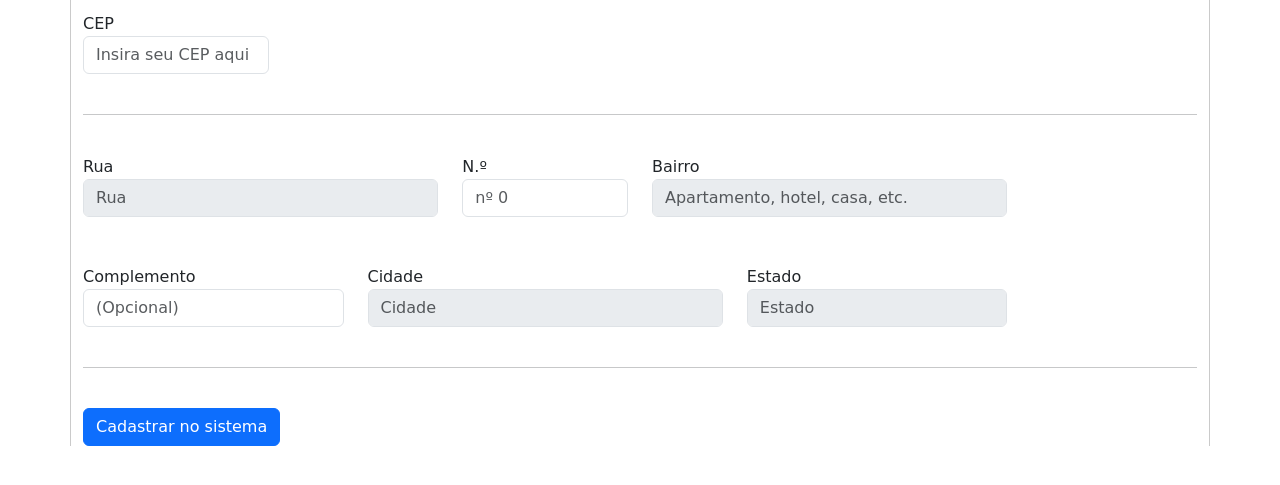
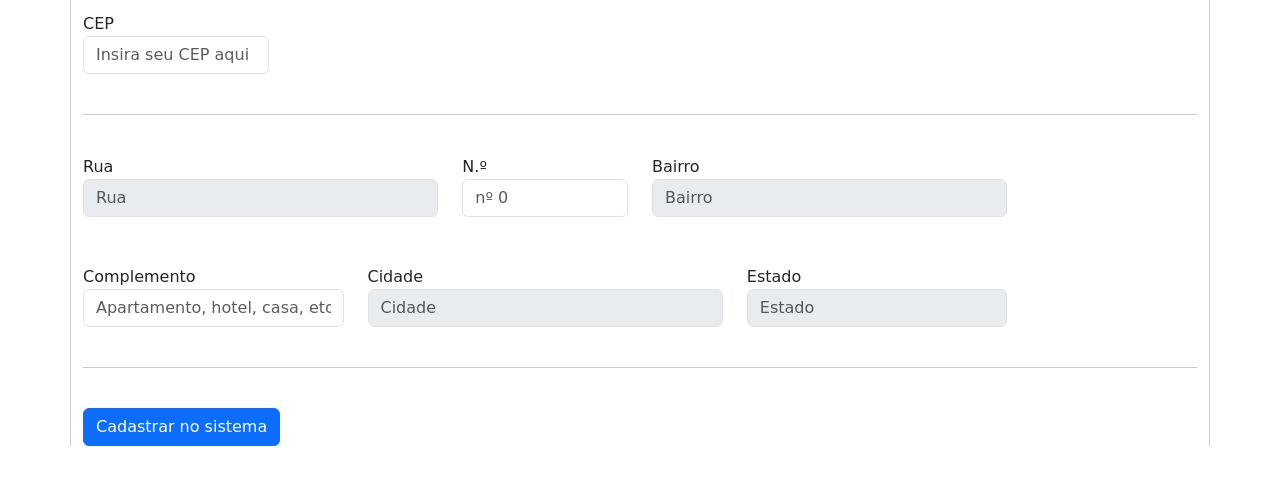
Before and after one commit to vitorgabrieldev/Address_registration_form, a plain HTML site: page cadastro/index.html in a window 1280 px wide. Shown: the part 101-586 px from the top of the page. Drawn offline with nearby package versions, Linux system fonts and the light colour scheme; some packages are replaced by stand-ins of ours; a script that the page names is missing; a web font is replaced by a local one.

Commit message:
Remove placeholder input bairro - Add placeholder

```diff
--- a/cadastro/index.html
+++ b/cadastro/index.html
@@ -47,7 +47,7 @@
                 </div>
                 <div class="form-group col-md-4">
                     <label for="inputAddress2">Bairro</label>
-                    <input type="text" class="form-control" id="bairro" placeholder="Apartamento, hotel, casa, etc." disabled>
+                    <input type="text" class="form-control" id="bairro" placeholder="Bairro" disabled>
                 </div>
             </div>
             <br>
@@ -55,7 +55,7 @@
             <div class="row">
                 <div class="form-group col-md-3">
                     <label for="complemento">Complemento</label>
-                    <input type="text" class="form-control" id="complemento" placeholder="(Opcional)">
+                    <input type="text" class="form-control" id="complemento" placeholder="Apartamento, hotel, casa, etc.">
                 </div>
                 <div class="form-group col-md-4">
                     <label for="cidade">Cidade</label>
```
